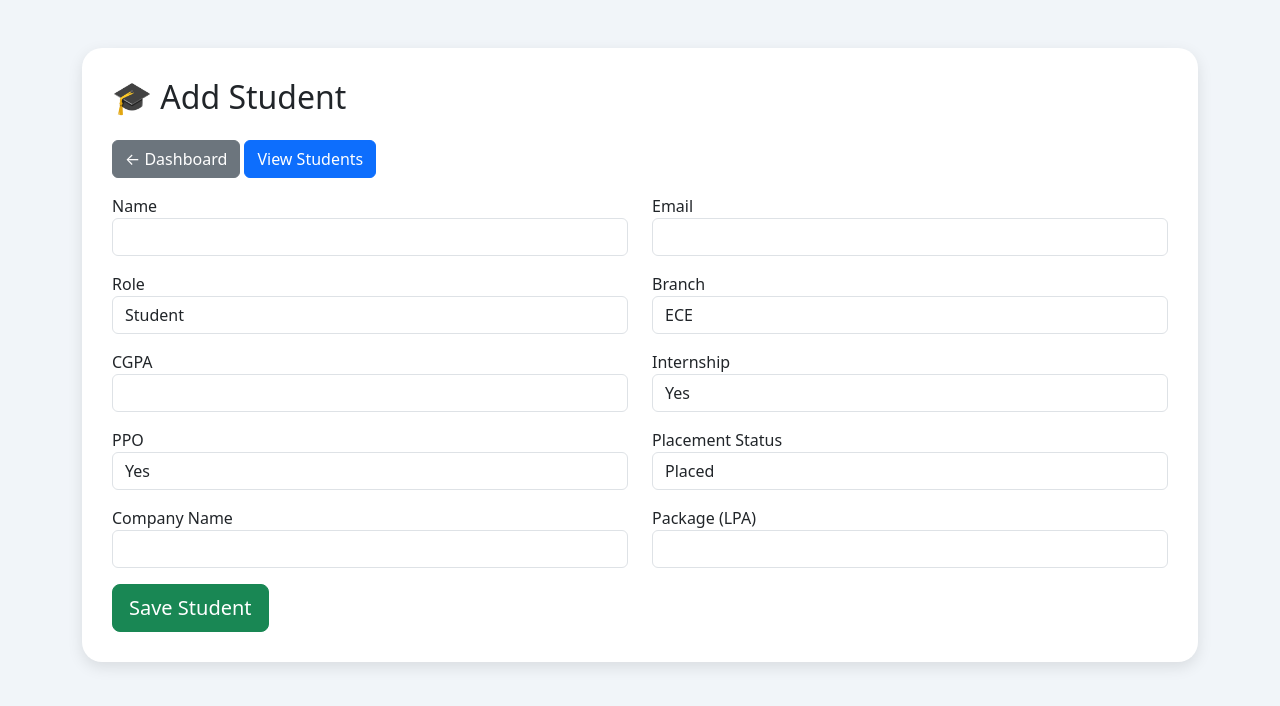
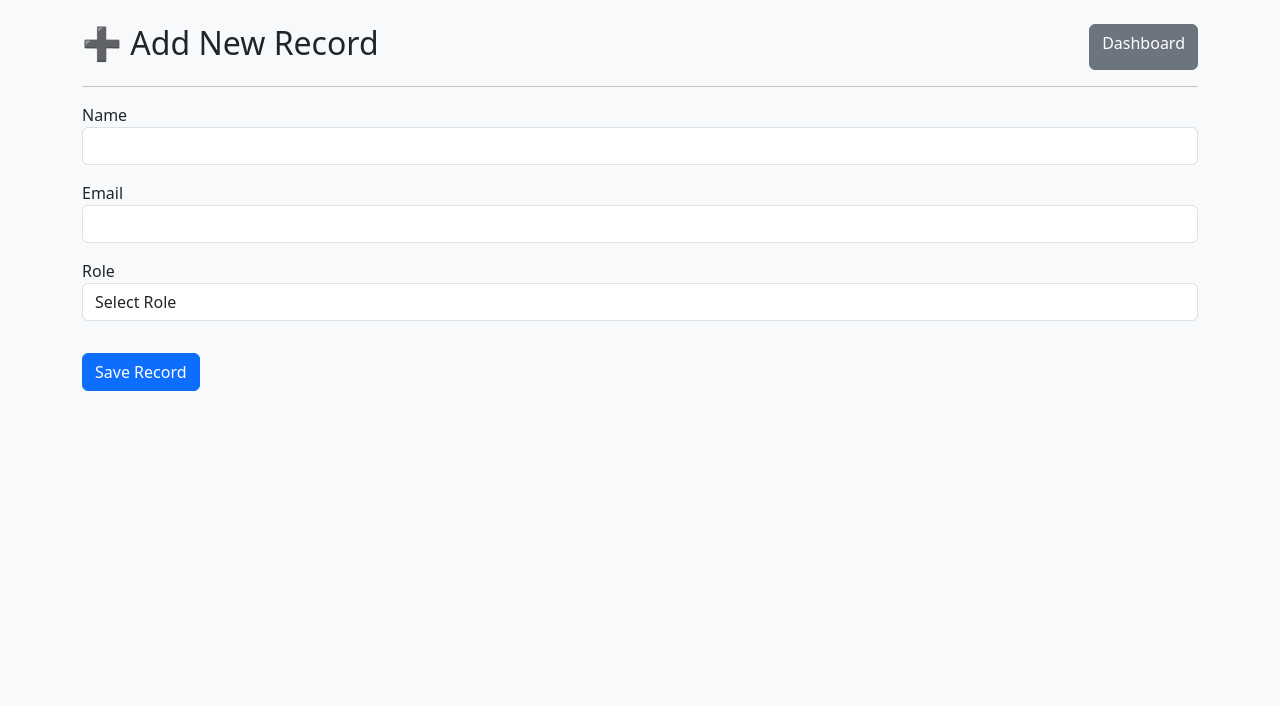
Before and after one commit to yashmote94-sys/Student-Placement-Management-System, a FastAPI app: page /add-student in a window 1280 px wide. Shown: the top 706 px of the page. Run offline with FastAPI, Linux system fonts and the light colour scheme.

Commit message:
Update add_student.html

```diff
--- a/templates/add_student.html
+++ b/templates/add_student.html
@@ -2,49 +2,36 @@
 <html>
 
 <head>
-    <title>Add Student</title>
+
+    <title>Add Record</title>
 
     <link href="https://cdn.jsdelivr.net/npm/bootstrap@5.3.3/dist/css/bootstrap.min.css" rel="stylesheet">
 
-    <style>
-        body{
-            background:#f1f5f9;
-        }
-
-        .form-card{
-            background:white;
-            padding:30px;
-            border-radius:20px;
-            box-shadow:0px 5px 15px rgba(0,0,0,0.1);
-        }
-    </style>
-
 </head>
 
-<body>
+<body class="bg-light">
 
-<div class="container mt-5">
+<div class="container mt-4">
 
-    <div class="form-card">
+    <div class="d-flex justify-content-between">
 
-        <h2 class="mb-4">
-            🎓 Add Student
-        </h2>
+        <h2>➕ Add New Record</h2>
 
-        <a href="/" class="btn btn-secondary mb-3">
-            ← Dashboard
+        <a href="/" class="btn btn-secondary">
+            Dashboard
         </a>
 
-        <a href="/students" class="btn btn-primary mb-3">
-            View Students
-        </a>
+    </div>
+
+    <hr>
 
     <form method="post">
 
-            <div class="row">
+        <!-- Common Fields -->
 
-                <div class="col-md-6 mb-3">
+        <div class="mb-3">
             <label>Name</label>
+
             <input
                 type="text"
                 name="name"
@@ -52,8 +39,9 @@
                 required>
         </div>
 
-                <div class="col-md-6 mb-3">
+        <div class="mb-3">
             <label>Email</label>
+
             <input
                 type="email"
                 name="email"
@@ -61,112 +49,176 @@
                 required>
         </div>
 
-                <div class="col-md-6 mb-3">
+        <div class="mb-3">
             <label>Role</label>
 
             <select
                 name="role"
-                        class="form-control">
+                id="role"
+                class="form-control"
+                onchange="toggleFields()"
+                required>
 
-                        <option value="student">Student</option>
-                        <option value="trainer">Trainer</option>
-                        <option value="admin">Admin</option>
+                <option value="">Select Role</option>
+
+                <option value="Student">Student</option>
+                <option value="Trainer">Trainer</option>
+                <option value="Admin">Admin</option>
 
             </select>
+
         </div>
 
-                <div class="col-md-6 mb-3">
+        <!-- STUDENT SECTION -->
+
+        <div id="studentFields" style="display:none;">
+
+            <h4 class="mt-4 text-primary">
+                🎓 Student Details
+            </h4>
+
+            <div class="mb-3">
                 <label>Branch</label>
-
-                    <select
-                        name="branch"
-                        class="form-control">
-
-                        <option>ECE</option>
-                        <option>CSE</option>
-                        <option>Mechanical</option>
-                        <option>Civil</option>
-                        <option>Electrical</option>
-                    </select>
+                <input type="text" name="branch" class="form-control">
             </div>
 
-                <div class="col-md-6 mb-3">
+            <div class="mb-3">
                 <label>CGPA</label>
-
-                    <input
-                        type="text"
-                        name="cgpa"
-                        class="form-control">
+                <input type="text" name="cgpa" class="form-control">
             </div>
 
-                <div class="col-md-6 mb-3">
+            <div class="mb-3">
                 <label>Internship</label>
 
-                    <select
-                        name="internship"
-                        class="form-control">
+                <select name="internship" class="form-control">
+                    <option value="">Select</option>
+                    <option value="Yes">Yes</option>
+                    <option value="No">No</option>
+                </select>
 
-                        <option>Yes</option>
-                        <option>No</option>
-
-                    </select>
             </div>
 
-                <div class="col-md-6 mb-3">
+            <div class="mb-3">
                 <label>PPO</label>
 
-                    <select
-                        name="ppo"
-                        class="form-control">
+                <select name="ppo" class="form-control">
+                    <option value="">Select</option>
+                    <option value="Yes">Yes</option>
+                    <option value="No">No</option>
+                </select>
 
-                        <option>Yes</option>
-                        <option>No</option>
-
-                    </select>
             </div>
 
-                <div class="col-md-6 mb-3">
+            <div class="mb-3">
                 <label>Placement Status</label>
 
                 <select
                     name="placement_status"
                     class="form-control">
 
-                        <option>Placed</option>
-                        <option>Not Placed</option>
+                    <option value="">Select</option>
+                    <option value="Placed">Placed</option>
+                    <option value="Not Placed">Not Placed</option>
 
                 </select>
+
             </div>
 
-                <div class="col-md-6 mb-3">
+            <div class="mb-3">
                 <label>Company Name</label>
-
-                    <input
-                        type="text"
-                        name="company_name"
-                        class="form-control">
+                <input type="text" name="company_name" class="form-control">
             </div>
 
-                <div class="col-md-6 mb-3">
+            <div class="mb-3">
                 <label>Package (LPA)</label>
-
-                    <input
-                        type="text"
-                        name="package"
-                        class="form-control">
+                <input type="text" name="package" class="form-control">
             </div>
 
         </div>
 
-            <button class="btn btn-success btn-lg">
-                Save Student
+        <!-- TRAINER SECTION -->
+
+        <div id="trainerFields" style="display:none;">
+
+            <h4 class="mt-4 text-success">
+                👨‍🏫 Trainer Details
+            </h4>
+
+            <div class="mb-3">
+                <label>Department</label>
+                <input type="text" name="department" class="form-control">
+            </div>
+
+            <div class="mb-3">
+                <label>Subject</label>
+                <input type="text" name="subject" class="form-control">
+            </div>
+
+            <div class="mb-3">
+                <label>Experience</label>
+                <input type="text" name="experience" class="form-control">
+            </div>
+
+            <div class="mb-3">
+                <label>Batch Assigned</label>
+                <input type="text" name="batch_assigned" class="form-control">
+            </div>
+
+        </div>
+
+        <!-- ADMIN SECTION -->
+
+        <div id="adminFields" style="display:none;">
+
+            <h4 class="mt-4 text-danger">
+                🛡 Admin Details
+            </h4>
+
+            <div class="mb-3">
+                <label>Employee ID</label>
+                <input type="text" name="employee_id" class="form-control">
+            </div>
+
+            <div class="mb-3">
+                <label>Designation</label>
+                <input type="text" name="designation" class="form-control">
+            </div>
+
+        </div>
+
+        <button class="btn btn-primary mt-3">
+            Save Record
         </button>
 
     </form>
 
 </div>
 
-</div>
+<script>
+
+function toggleFields(){
+
+    let role =
+        document.getElementById("role").value;
+
+    document.getElementById("studentFields").style.display = "none";
+    document.getElementById("trainerFields").style.display = "none";
+    document.getElementById("adminFields").style.display = "none";
+
+    if(role === "Student"){
+        document.getElementById("studentFields").style.display = "block";
+    }
+
+    if(role === "Trainer"){
+        document.getElementById("trainerFields").style.display = "block";
+    }
+
+    if(role === "Admin"){
+        document.getElementById("adminFields").style.display = "block";
+    }
+}
+
+</script>
 
 </body>
 </html>
```
Lines whose indentation alone changed are shown as unchanged.
